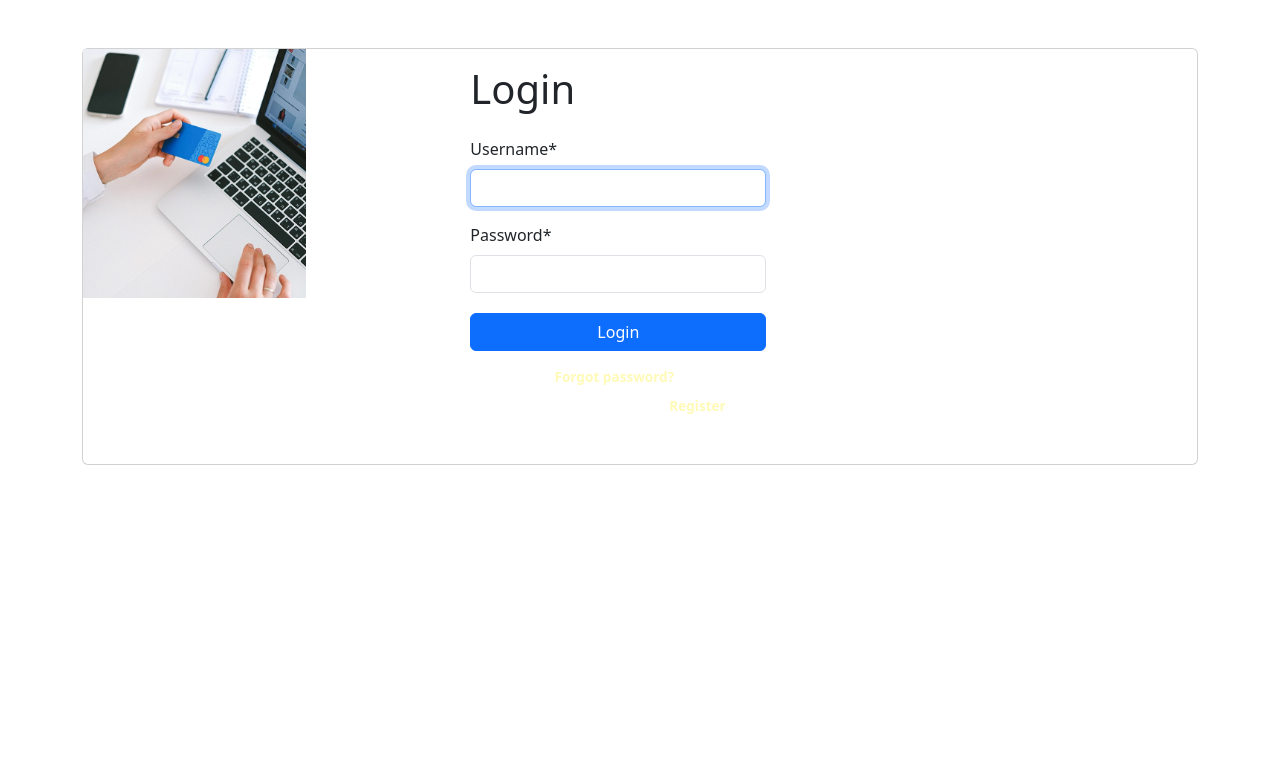
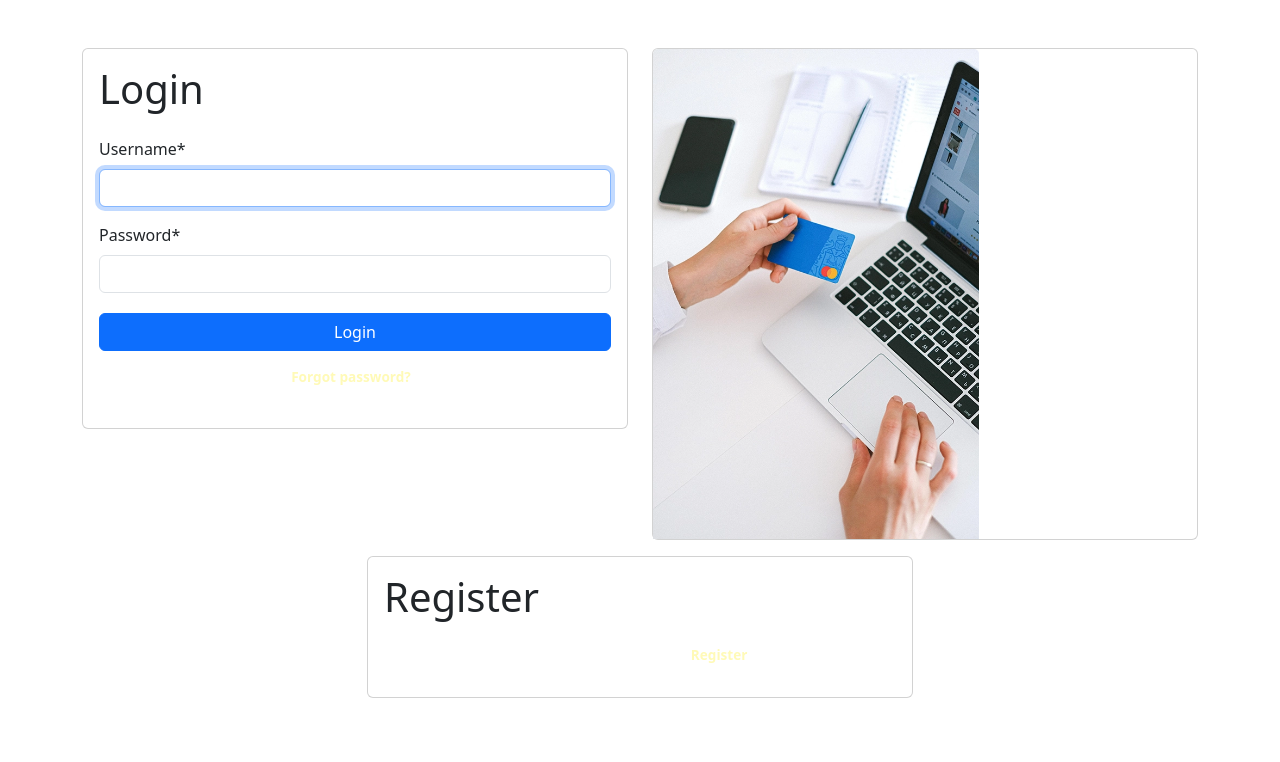
Before and after one commit to Mya2328/webapps2024, a Django app: page /login/ in a window 1280 px wide. Shown: the part 66-828 px from the top of the page. Before the commit the page ends 531 px from the top, so only its background shows below. Run offline with Django 4.2, Linux system fonts and the light colour scheme; some libraries are stand-ins or nearby versions.

Commit message:
summary changes

```diff
--- a/templates/payapp/dashboard.html
+++ b/templates/payapp/dashboard.html
@@ -9,7 +9,7 @@
         <div class="row">
             <section class="col-md-3 sidebar-section">
                 <div>
-                    <p class="mb-5 send-request-text">Balance: {{ user.balance.balance }} {{ user.balance.currency }}</p>
+                    <p class="mb-5 send-request-text">Account Balance: {{ user.balance.balance }} {{ user.balance.currency }}</p>
                 </div>
                 <h1 class="card-title sidebar-header">Overview</h1>
                 <a class="sidebar-item" href="{% url 'fund_request_list' %}">View Fund
@@ -17,7 +17,6 @@
                 <a class="sidebar-item"
                    href="{% url 'notifications:notification_list' %}">List of Notifications</a>
                 <a class="sidebar-item" href="#">Transactions</a>
-                <a class="sidebar-item" href="{% url 'generate_plot' %}">Reports</a>
             </section>
             <section class="col-md-9 p-0">
                 {# Include the plot_template without the navbar here #}
--- a/templates/payapp/plot_template.html
+++ b/templates/payapp/plot_template.html
@@ -32,7 +32,7 @@
                     <ul class="navbar-nav">
 
                         {% if user.is_authenticated %}
-                            <li class="nav-item active" style="margin-right: 10px;">
+                            <li class="nav-item active" style="margin-right: 20px;">
                                 <a href="/summary" class="btn btn-primary btn-block" style="background-color: #0047ab;">Dashboard</a>
                             </li>
                             <li class="nav-item active" style="margin-right: 10px;">
@@ -41,7 +41,8 @@
                             <li class="nav-item active" style="margin-right: 10px;">
                                 <a href="/transactionhistory" class="btn btn-primary btn-block" style="background-color: #0047ab;">Activity</a>
                             </li>
-                            </ul>
+
+                    </ul>
                             <ul class="navbar-nav ms-auto">
                                 <li class="nav-item active" style="margin-right: 10px;">
                                     <a href="#" class="nav-link"><i class="bi bi-gear"></i></a>
--- a/templates/register/login.html
+++ b/templates/register/login.html
@@ -9,18 +9,10 @@
 {% load crispy_forms_tags %}
 
 {% block content %}
-    <div class="card mb-3" style="max-width: 100%;">
-        <div class="row g-0">
-            <div class="col-md-4">
-                <img
-                    alt="login-image"
-                    class="background-image"
-                    src="{% static 'login_image.webp' %}"
-                />
-            </div>
-    <div class="col-md-8">
+<div class="row justify-content-center">
+    <div class="col-md-6">
+        <div class="card mb-3">
             <div class="card-body">
-            <div class="form">
                 <h1 class="header">Login</h1>
                 <form method="post" class="form-group">
                     {% csrf_token %}
@@ -30,6 +22,23 @@
 
                 <div class="card-body">
                     <a class="link-opacity-100 link mb-2" href="{% url 'password_reset' %}">Forgot password?</a>
+                </div>
+            </div>
+        </div>
+    </div>
+        <div class="col-md-6">
+        <div class="card mb-3">
+            <img
+                    alt="login-image"
+                    class="background-image card-img-top"
+                    src="{% static 'login_image.webp' %}"
+            />
+        </div>
+    </div>
+    <div class="col-md-6">
+        <div class="card mb-3">
+            <div class="card-body">
+                <h1 class="header">Register</h1>
                 <div style="display: flex; justify-content: center;">
                     <p class="link" style="color: white;">Don't have an account?</p>
                     <a class="link-opacity-100 link" href="{% url 'register' %}">Register</a>
--- a/templates/register/password_reset.html
+++ b/templates/register/password_reset.html
@@ -1,4 +1,4 @@
-{% extends 'register/base.html' %}
+{% extends 'main/base.html' %}
 
 {% load static %}
 
--- a/transactions/urls.py
+++ b/transactions/urls.py
@@ -6,8 +6,8 @@ from django.urls import path
 from . import views
 
 urlpatterns = [
-    path('fundstransfer/', views.funds_transfer, name='funds_transfer'),
-    path('request_funds/', views.fund_request, name='request_funds'),
+    path('fundstransfer/', views.transfer, name='transfer'),
+    path('request_funds/', views.requestmoney, name='request-money'),
     path('transactionhistory/', views.transaction_history, name='transaction_history'),
     path('fund_request_list/', views.fund_request_list, name='fund_request_list'),
     path('request/<int:pk>/action/', views.fund_request_action, name='fund_request_action'),
```
Also changed, not shown: templates/transactions/funds_transfer.html (deleted, +0 -16 lines), templates/transactions/request_fund.html (deleted, +0 -16 lines), templates/transactions/requestmoney.html (added, +16 -0 lines), templates/transactions/transfer.html (added, +16 -0 lines), transactions/views.py (+5 -5 lines), webapps.db. Lines whose indentation alone changed are shown as unchanged.
